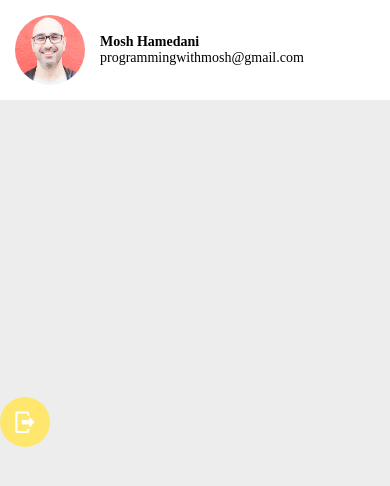
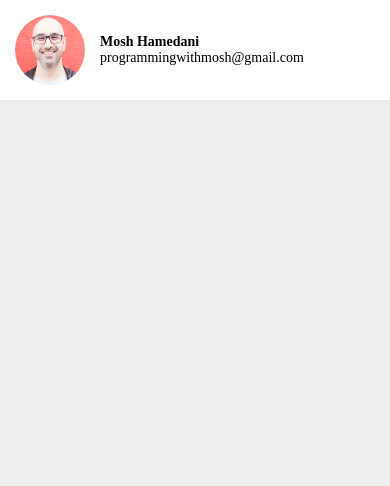
Before and after one commit to paul-mcaviney/donewithit-tutorial, a React Native app: screen / in a window 390 px wide. Shown: the top 486 px of the page. Built offline with nearby package versions, Linux system fonts and the light colour scheme.

Commit message:
Finish AppIcon component

```diff
--- a/app/components/AppIcon.jsx
+++ b/app/components/AppIcon.jsx
@@ -1,23 +1,30 @@
-import { StyleSheet, View } from "react-native";
+import { View } from "react-native";
 import MaterialCommunityIcons from "@expo/vector-icons/MaterialCommunityIcons";
 
 import colors from "../config/colors";
 
-export default function AppIcon({ color, iconName }) {
+export default function AppIcon({
+  backgroundColor = colors.black,
+  iconColor = colors.white,
+  iconName = "alert-box-outline",
+  size = 40,
+}) {
   return (
-    <View style={[styles.container, { backgroundColor: color }]}>
-      <MaterialCommunityIcons name={iconName} size={26} color="white" />
+    <View
+      style={{
+        backgroundColor,
+        width: size,
+        height: size,
+        borderRadius: size / 2,
+        alignItems: "center",
+        justifyContent: "center",
+      }}
+    >
+      <MaterialCommunityIcons
+        name={iconName}
+        size={size * 0.5}
+        color={iconColor}
+      />
     </View>
   );
 }
-
-const styles = StyleSheet.create({
-  container: {
-    width: 50,
-    height: 50,
-    backgroundColor: colors.primary,
-    borderRadius: 25,
-    alignItems: "center",
-    justifyContent: "center",
-  },
-});
--- a/app/screens/AccountScreen.jsx
+++ b/app/screens/AccountScreen.jsx
@@ -15,7 +15,6 @@ export default function AccountScreen() {
         subTitle="programmingwithmosh@gmail.com"
         style={[styles.listItem, { marginBottom: 20 }]}
       />
-      <AppIcon iconName="logout" color={"#ffe66d"} />
       <ListItem />
     </AppScreen>
   );
```
